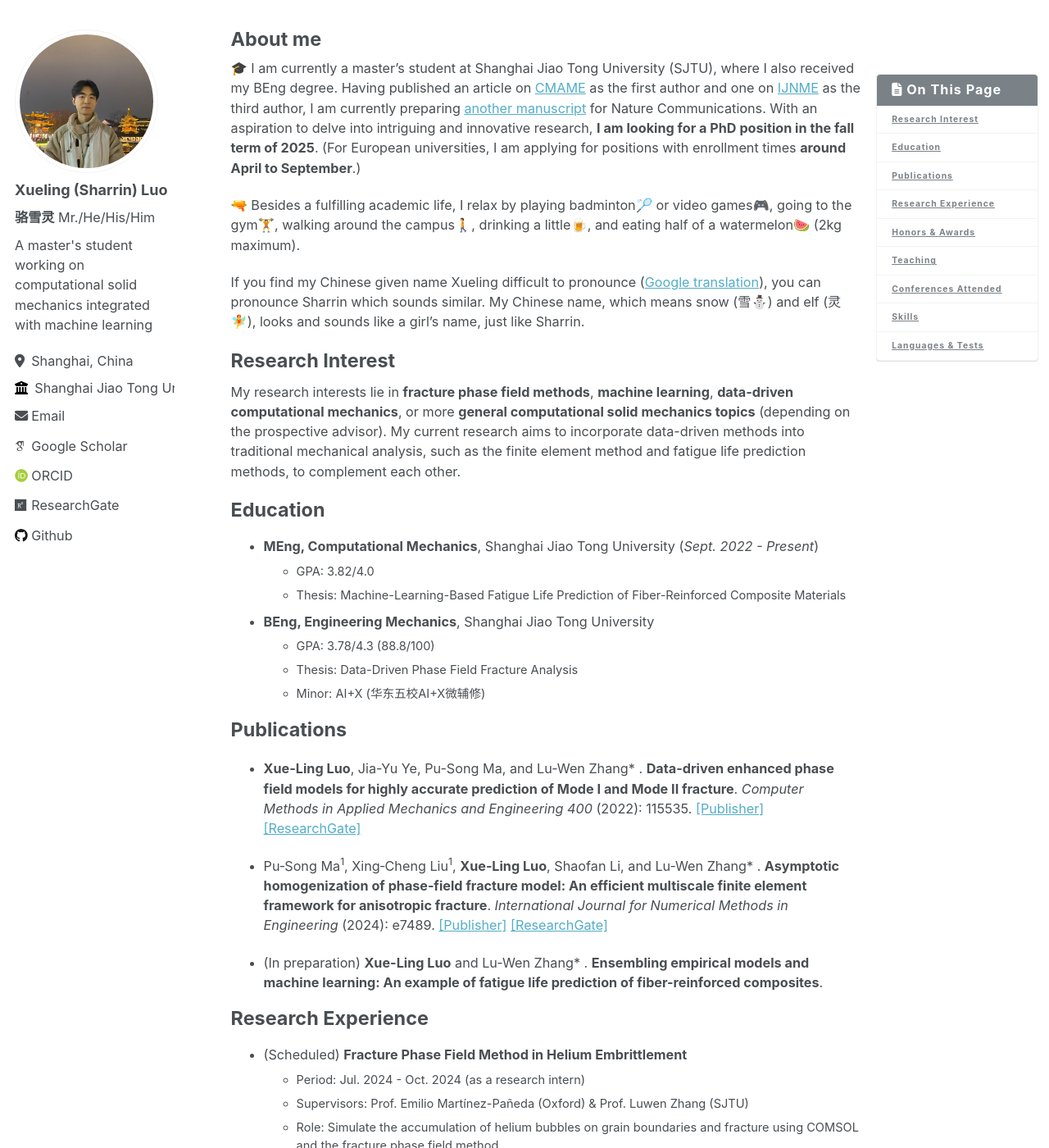
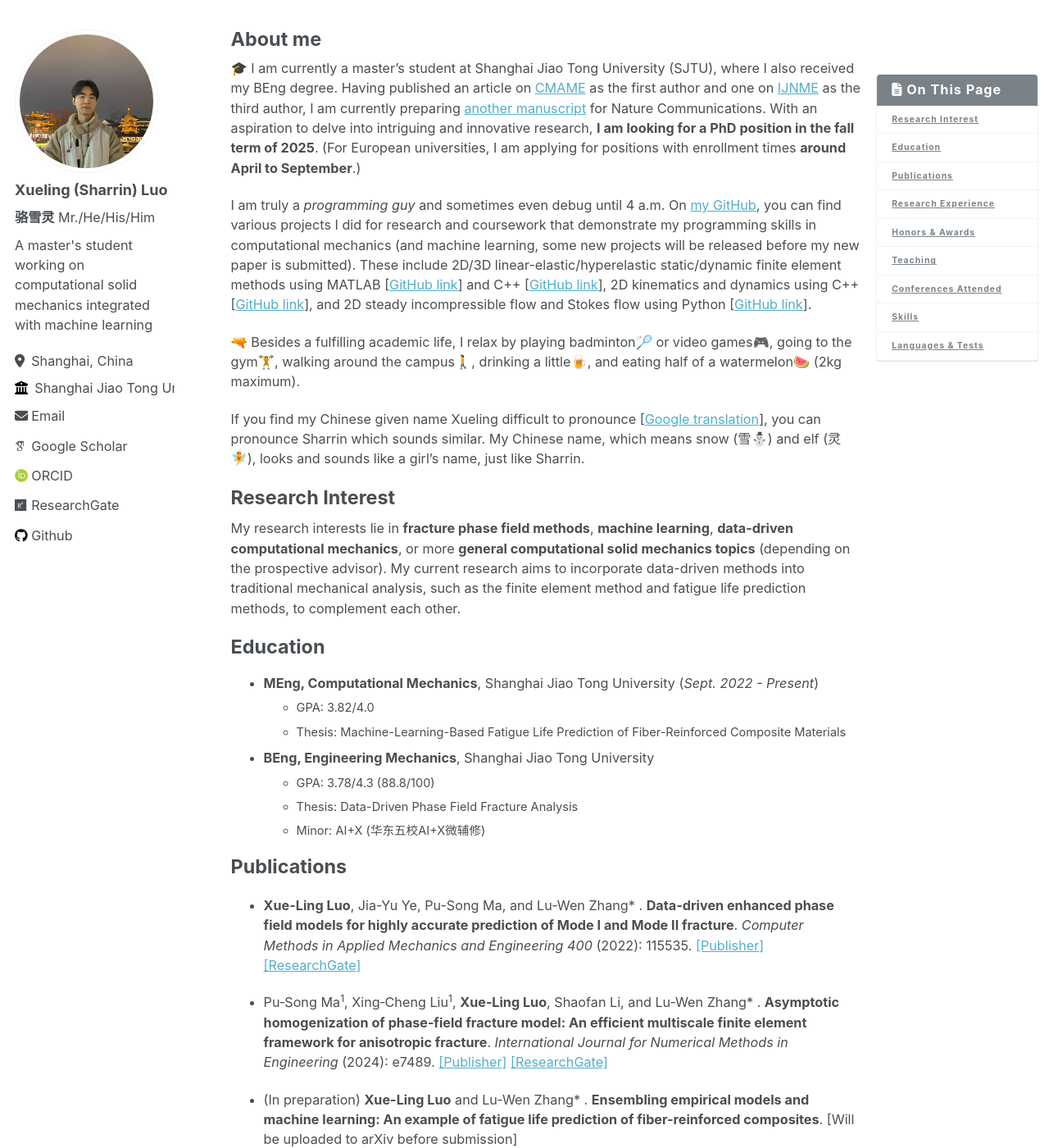
Before and after one commit to LuoXueling/luoxueling.github.io, a Jekyll site: the page built from _pages/about.md, in a window 1280 px wide and 1400 px high. Shown: the whole window at 82% size. Built offline with Jekyll 4.4.1, drawn with Linux system fonts in a browser that asks for light colours; some web fonts are replaced.

Commit message:
Update about.md

```diff
--- a/_pages/about.md
+++ b/_pages/about.md
@@ -12,9 +12,12 @@ redirect_from:
 
 🎓 I am currently a master's student at Shanghai Jiao Tong University (SJTU), where I also received my BEng degree. Having published an article on [CMAME](#pub-2022-data-driven) as the first author and one on [IJNME](#pub-2024-multiscale) as the third author, I am currently preparing [another manuscript](#pub-2024-piml) for Nature Communications. With an aspiration to delve into intriguing and innovative research, **I am looking for a PhD position in the fall term of 2025**. (For European universities, I am applying for positions with enrollment times **around April to September**.)
 
+I am truly a *programming guy* and sometimes even debug until 4 a.m. On [my GitHub](https://github.com/LuoXueling), you can find various projects I did for research and coursework that demonstrate my programming skills in computational mechanics (and machine learning, some new projects will be released before my new paper is submitted). These include 2D/3D linear-elastic/hyperelastic static/dynamic finite element methods using MATLAB [[GitHub link](https://github.com/LuoXueling/FiniteElementMethodAndQuasicontinuumFracture)] and C++ [[GitHub link](https://github.com/LuoXueling/FiniteElementMethodForBeamAndTrussStructures)], 2D kinematics and dynamics using C++ [[GitHub link](https://github.com/LuoXueling/ComputationalKinematicsDynamicsOfMechanicalSystems)], and 2D steady incompressible flow and Stokes flow using Python [[GitHub link](https://github.com/LuoXueling/ComputationalFluidMechanicsSimpleExamples)].
+
+
 🔫 Besides a fulfilling academic life, I relax by playing badminton🏸 or video games🎮, going to the gym🏋️, walking around the campus🚶, drinking a little🍺, and eating half of a watermelon🍉 (2kg maximum).
 
-If you find my Chinese given name Xueling difficult to pronounce ([Google translation](https://translate.google.com/?sl=auto&tl=en&text=%E9%9B%AA%E7%81%B5&op=translate)), you can pronounce Sharrin which sounds similar. My Chinese name, which means snow (雪⛄) and elf (灵🧚), looks and sounds like a girl's name, just like Sharrin.
+If you find my Chinese given name Xueling difficult to pronounce [[Google translation](https://translate.google.com/?sl=auto&tl=en&text=%E9%9B%AA%E7%81%B5&op=translate)], you can pronounce Sharrin which sounds similar. My Chinese name, which means snow (雪⛄) and elf (灵🧚), looks and sounds like a girl's name, just like Sharrin.
 
 # Research Interest
 
@@ -39,7 +42,7 @@ My research interests lie in **fracture phase field methods**, **machine learnin
 * Pu‐Song Ma<sup>1</sup>, Xing‐Cheng Liu<sup>1</sup>, **Xue‐Ling Luo**, Shaofan Li, and Lu‐Wen Zhang* . **Asymptotic homogenization of phase‐field fracture model: An efficient multiscale finite element framework for anisotropic fracture**. *International Journal for Numerical Methods in Engineering* (2024): e7489. [[Publisher]](https://onlinelibrary.wiley.com/doi/abs/10.1002/nme.7489) [[ResearchGate]](https://www.researchgate.net/publication/379517633_Asymptotic_homogenization_of_phase-field_fracture_model_An_efficient_multiscale_finite_element_framework_for_anisotropic_fracture)
 
 <a name="pub-2024-piml"></a>
-* (In preparation) **Xue-Ling Luo** and Lu-Wen Zhang* . **Ensembling empirical models and machine learning: An example of fatigue life prediction of fiber-reinforced composites**.
+* (In preparation) **Xue-Ling Luo** and Lu-Wen Zhang* . **Ensembling empirical models and machine learning: An example of fatigue life prediction of fiber-reinforced composites**. [Will be uploaded to arXiv before submission]
 
 # Research Experience
 
```
